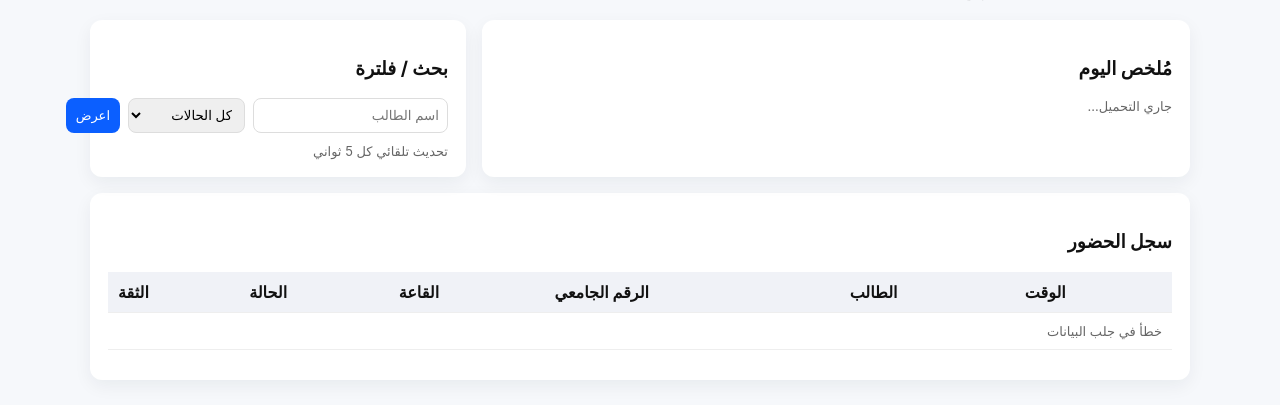
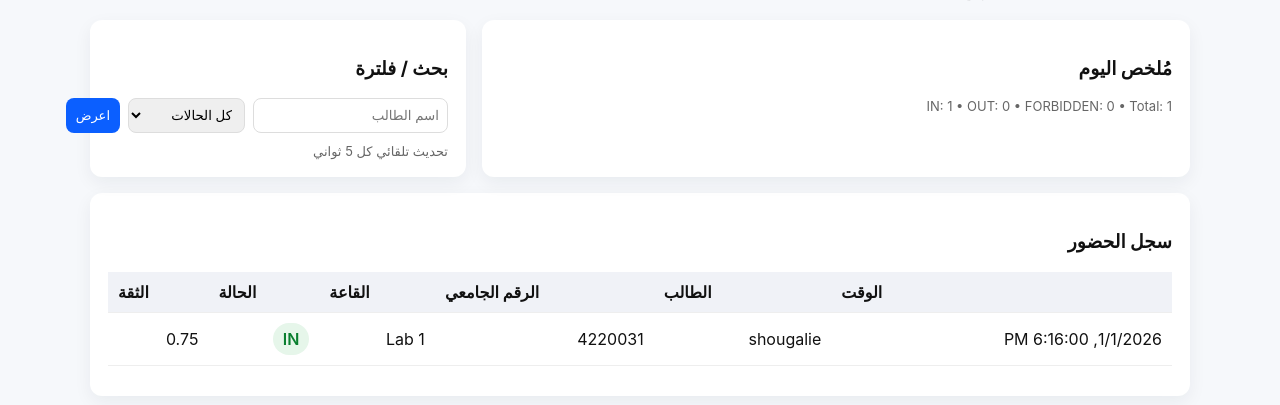
Before and after one commit to abndaraa199810-coder/university-attendance-system, a Django app: page / in a window 1280 px wide. Shown: the part 64-469 px from the top of the page. Run offline with Django 4.2, Linux system fonts and the light colour scheme; data comes from the database, SQL or seed files in the repository; parts of the project's set-up code (start-up, migrations or seed data) failed here and were passed over.

Commit message:
Update dashboard.html

```diff
--- a/frontend/templates/auth_app/dashboard.html
+++ b/frontend/templates/auth_app/dashboard.html
@@ -42,7 +42,7 @@
 <script>
 async function fetchAttendance(qname='', status=''){
   try{
-    let url = '/auth/api/attendance/'; // سنتأكد من هذا المسار في views.py
+    let url = '/auth/attendance/'; // ✅ المسار الصحيح
     let params = new URLSearchParams();
     if(qname) params.set('q', qname);
     if(status) params.set('status', status);
```
